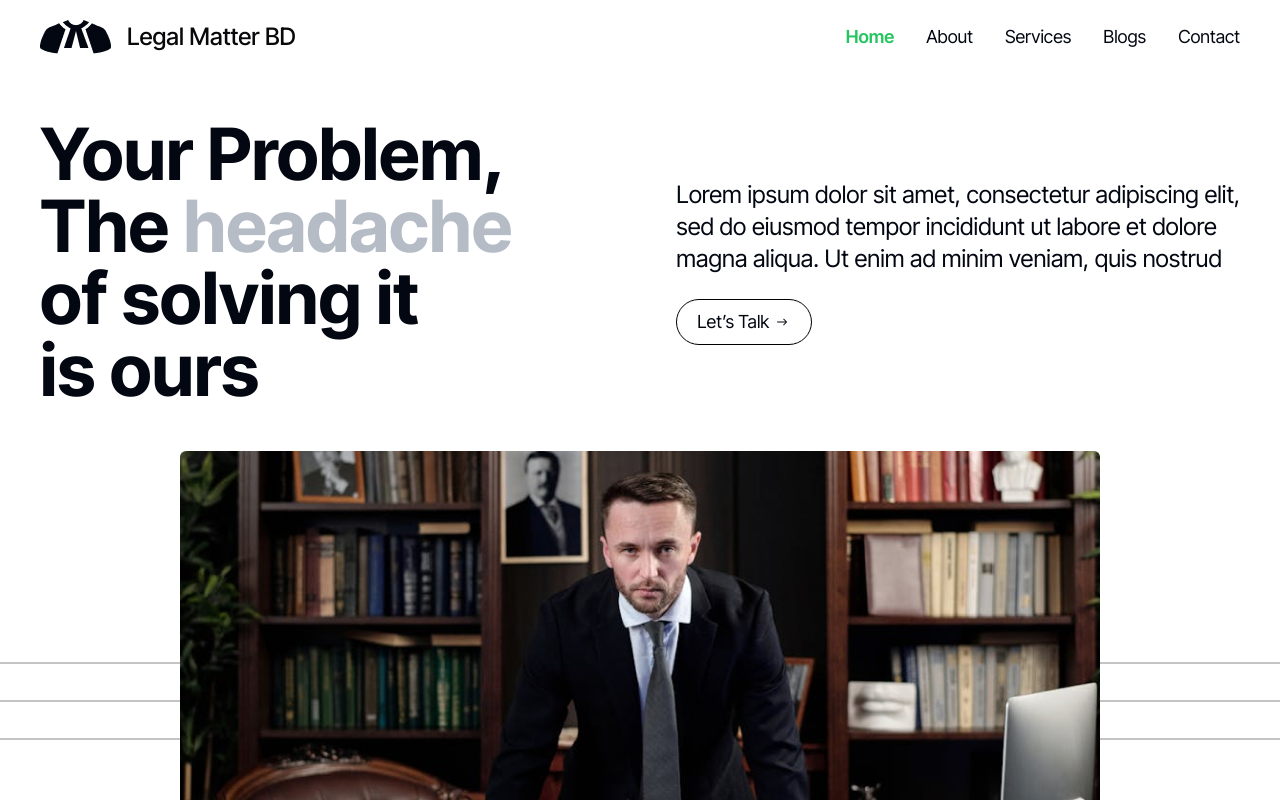
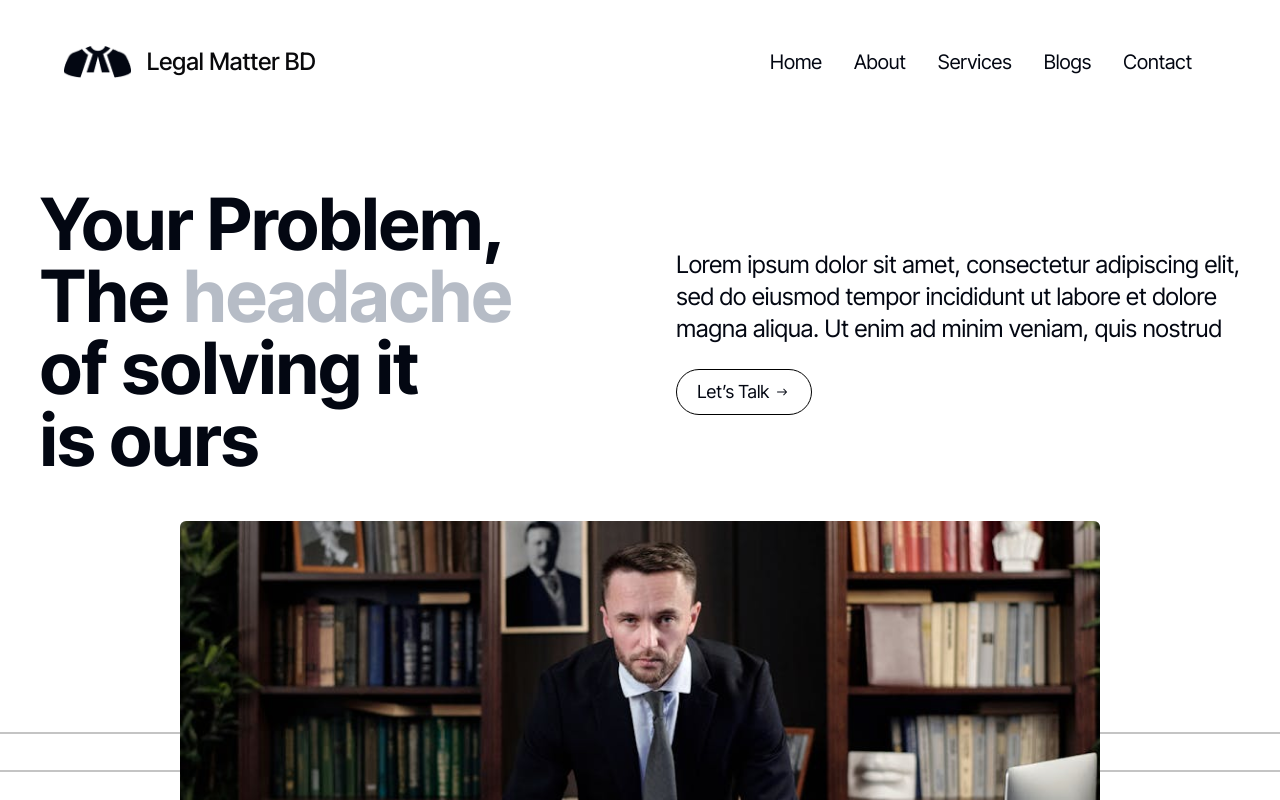
Before and after one commit to Almansur342/Law-firm, a Next.js app: page / in a window 1280 px wide. Shown: the top 800 px of the page. Built offline with nearby package versions, Linux system fonts and the light colour scheme.

Commit message:
responsive navbar added

```diff
--- a/src/app/Components/About.jsx
+++ b/src/app/Components/About.jsx
@@ -3,7 +3,7 @@ import React from 'react'
 
 export default function About() {
   return (
-    <div id='about' className='max-w-[1200px] mx-auto flex items-center py-10'>
+    <div className='max-w-[1200px] mx-auto flex items-center py-10'>
       <div className='w-1/2'>
       <div className='flex items-center gap-5'>
         <h3 className='text-xl text-[#FFFFFF]'>Who We Are</h3>
--- a/src/app/Components/Navbar.jsx
+++ b/src/app/Components/Navbar.jsx
@@ -38,11 +38,12 @@ export default function Navbar() {
          alt='Legal Matter BD Logo'/>
          <h3 className='font-medium text-2xl'>Legal Matter BD</h3>
       </div>
+
       <div className='flex items-center gap-8'>
         {
           navItems.map((item)=>(
             <a
-             className={`${item.path == pathName && "text-green-500 font-semibold"} text-lg text-[#030712] font-inter-tight`}
+             className={`${item.path == pathName && "text-green-500 font-semibold"} text-lg text-[#030712]`}
              href={item.path}
              key={item.path}
              >
--- /dev/null
+++ b/src/app/Components/Navbar2.jsx
@@ -0,0 +1,157 @@
+"use client";
+import { Flag } from 'lucide-react';
+import Image from 'next/image'
+import Link from 'next/link'
+import { usePathname, useRouter } from 'next/navigation'
+import React, { useEffect, useState } from 'react'
+import { FaTimes } from 'react-icons/fa';
+import { FaBars } from 'react-icons/fa6';
+
+export default function Navbar2() {
+  const pathName = usePathname();
+  const router = useRouter();
+  const [isOpenMenu, setIsOpenMenu] = useState(false);
+
+  const scrollSection = (sectionId) => {
+    const section = document.getElementById(sectionId);
+    if (section) {
+      section.scrollIntoView({ behavior: "smooth" });
+    }
+
+  }
+
+  const handleNavigation = (sectionId) => {
+    if (pathName == "/") {
+      scrollSection(sectionId);
+    } else {
+      router.push(`/#${sectionId}`);
+    }
+  };
+
+  const toggleMenu = () => {
+    setIsOpenMenu((prev) => !prev);
+  }
+
+  useEffect(() => {
+    if (isOpenMenu) {
+      document.body.classList.add("overflow-hidden");
+    } else {
+      document.body.classList.remove("overflow-hidden");
+    }
+    return () => document.body.classList.remove("overflow-hidden");
+  }, [isOpenMenu]);
+
+  return (
+    <div className='relative w-full z-50 sm:px-[5%] sm:py-8'>
+      <div className='max-w-[1200px] mx-auto container'>
+        <div className='relative hidden md:flex justify-between items-center overflow-x-hidden'>
+          <div className='flex justify-center items-center gap-4'>
+            <Link href="/">
+              <Image
+                src="/Images/logoBlack.png"
+                width={90}
+                height={100}
+                alt='Legal Matter BD Logo'
+                className='md:h-8 w-fit'
+              />
+            </Link>
+            <h3 className='font-medium hidden lg:block text-2xl'>Legal Matter BD</h3>
+          </div>
+
+          <nav className='py-4 px-6 '>
+            <ul className='flex space-x-8 items-center'>
+              <li>
+                <Link href="/" className='relative text-xl text-[#030712]'>
+                  Home
+                </Link>
+              </li>
+              <li>
+                <button
+                  onClick={() => handleNavigation("about")}
+                  className='relative text-xl text-[#030712]'>
+                  About
+                </button>
+              </li>
+              <li>
+                <button
+                  onClick={() => handleNavigation("services")}
+                  className='relative text-xl text-[#030712]'>
+                  Services
+                </button>
+              </li>
+              <li>
+                <Link href="/ourBlogs" className='relative text-xl text-[#030712]'>
+                  Blogs
+                </Link>
+              </li>
+              <li>
+                <button
+                  onClick={() => handleNavigation("contact")}
+                  className='relative text-xl text-[#030712]'>
+                  Contact
+                </button>
+              </li>
+            </ul>
+          </nav>
+        </div>
+
+        {/* mobile navbar */}
+        <div className='relative md:hidden z-50 flex justify-between items-center px-[5%] sm:py-8 bg-white overflow-x-hidden'>
+          <Link href="/">
+            <Image
+              src="/Images/logoBlack.png"
+              width={90}
+              height={100}
+              alt='Legal Matter BD Logo'
+              className='h-10 w-fit relative z-50'
+            />
+          </Link>
+          <button
+            onClick={toggleMenu}
+            className='text-3xl px-1.5 focus:outline-none'>
+            {isOpenMenu ? <FaTimes /> : <FaBars />}
+          </button>
+        </div>
+
+        {
+          isOpenMenu && (
+            <div onClick={() => setIsOpenMenu(false)} className='fixed inset-0 bg-black bg-opacity-50 transition-opacity duration-500 mt-24 z-0'></div>
+          )}
+
+        <div className='md:hidden relative'>
+          <nav className={`${isOpenMenu ? "translate-y-0 opacity-100 shadow-md" : "-translate-y-full opacity-100"} transform transition-all duration-500 ease-in-out overflow-hidden absolute top-0 w-full py-6 border-t border-gray-200 z-10`}
+          >
+            <ul className="flex flex-col items-center text-center space-y-3">
+              {[{ name: "Home", href: "/" }, { name: "About", id: "about" }, { name: "Services", id: "services" }, { name: "Blogs", href: "/blogs" }, { name: "Contact", id: "contact" }].map(
+                (item, index) => (
+                  <li key={index} className="w-full">
+                    {item.href ? (
+                      <Link
+                        className="text-lg font-medium text-[#030712] hover:text-secondary hover:underline"
+                        href={item.href}
+                        onClick={() => setIsMenuOpen(false)}
+                      >
+                        {item.name}
+                      </Link>
+                    ) : (
+                      <button
+                        onClick={() => {
+                          handleNavigation(item.id);
+                          setIsMenuOpen(false);
+                        }}
+                        className="text-lg font-medium text-[#030712] hover:text-secondary hover:underline w-full"
+                      >
+                        {item.name}
+                      </button>
+                    )}
+                  </li>
+                )
+              )}
+            </ul>
+          </nav>
+        </div>
+
+      </div>
+    </div>
+  )
+}
--- a/src/app/layout.js
+++ b/src/app/layout.js
@@ -3,6 +3,7 @@ import './globals.css';
 import Navbar from './Components/Navbar';
 import Banner from './Components/Banner';
 import Footer from './Components/Footer';
+import Navbar2 from './Components/Navbar2';
 
 // Load the Inter Tight font
 const interTight = Inter_Tight({
@@ -20,9 +21,8 @@ export default function RootLayout({ children }) {
   return (
     <html lang="en">
       <body className={interTight.className}>
-        <div className='max-w-[1200px] mx-auto'>
-           <Navbar></Navbar>
-        </div>
+           {/* <Navbar></Navbar> */}
+           <Navbar2></Navbar2>
         <div>{children}</div>
         <div className='mt-20 bg-[#030712]'>
           <Footer></Footer>
--- a/src/app/page.js
+++ b/src/app/page.js
@@ -1,3 +1,4 @@
+"use client"
 import Image from "next/image";
 import Banner from "./Components/Banner";
 import About from "./Components/About";
@@ -6,31 +7,40 @@ import Team from "./Components/Team";
 import Vision from "./Components/Vision";
 import Blogs from "./Components/Blogs/Blogs";
 import Contact from "./Components/Contact";
+import { useEffect } from "react";
 
 export default function Home() {
+  useEffect(()=>{
+    const hash = window.location.hash;
+    if(hash){
+      const section = document.querySelector(hash);
+      if(section){
+        section.scrollIntoView({behavior:"smooth"});
+      }
+    }
+  },[]);
+
   return (
-    <div>
-      <div>
-          <Banner></Banner>
-        </div>
-      <div className="mt-72 mb-10 bg-[#030712]">
-          <About></About>
-        </div>
-      <div className="my-24">
-          <Services></Services>
-        </div>
-      <div className="my-48">
-          <Team></Team>
-        </div>
-      <div className="mt-80 mb-20">
-          <Vision></Vision>
-        </div>
-      <div className="my-24">
-          <Blogs></Blogs>
-        </div>
-      <div className="my-24">
-          <Contact></Contact>
-        </div>
-    </div>
+    <main>
+      <Banner />
+      <section id="about" className="mt-72 mb-10 bg-[#030712]">
+        <About/>
+      </section>
+      <section id="services" className="my-24">
+        <Services/>
+      </section>
+      <section className="my-48">
+        <Team/>
+      </section>
+      <section className="mt-80 mb-20">
+        <Vision/>
+      </section>
+      <section className="my-24">
+        <Blogs/>
+      </section>
+      <section id="contact" className="my-24">
+        <Contact/>
+      </section>
+    </main>
   );
 }
```
